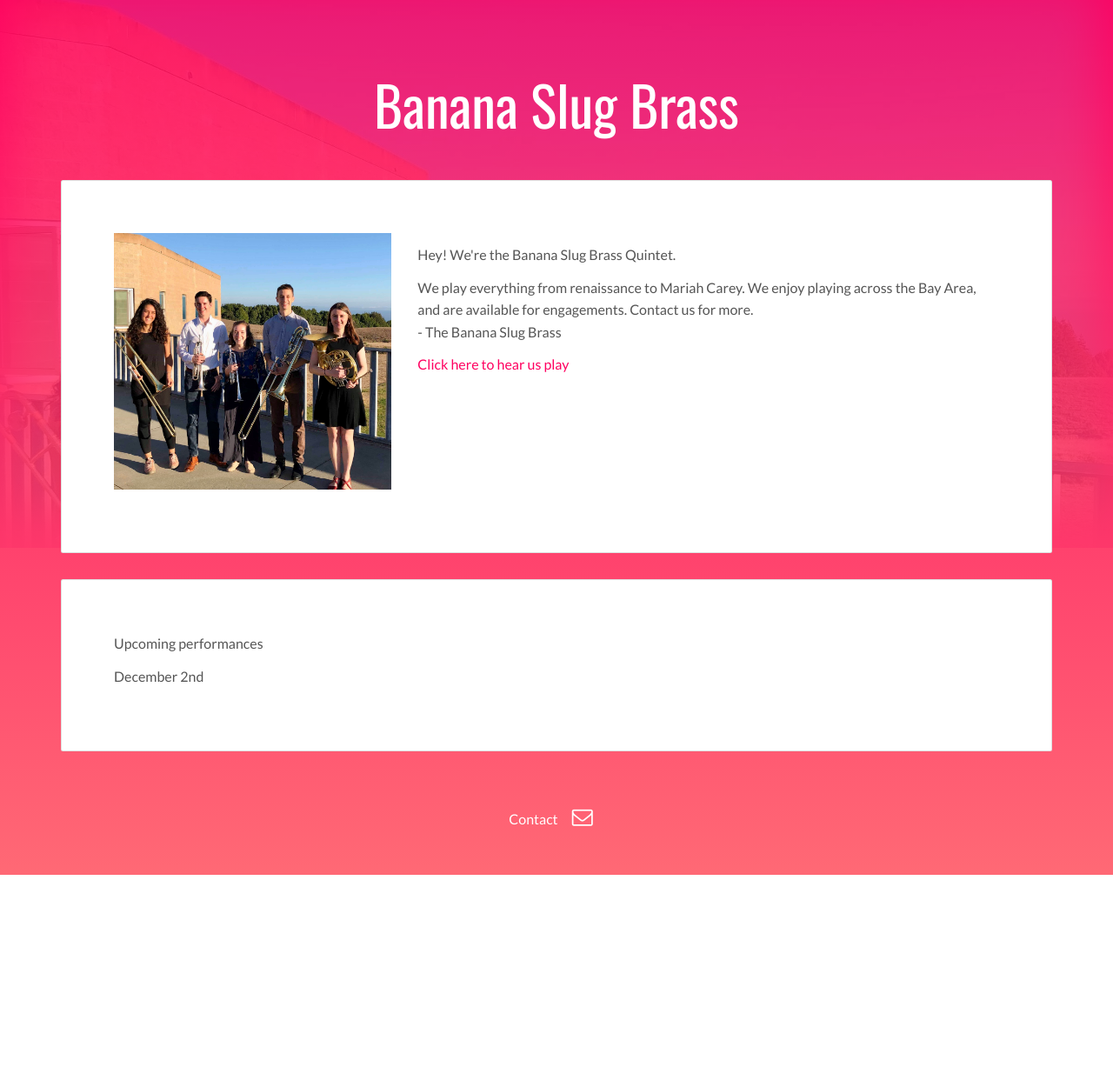
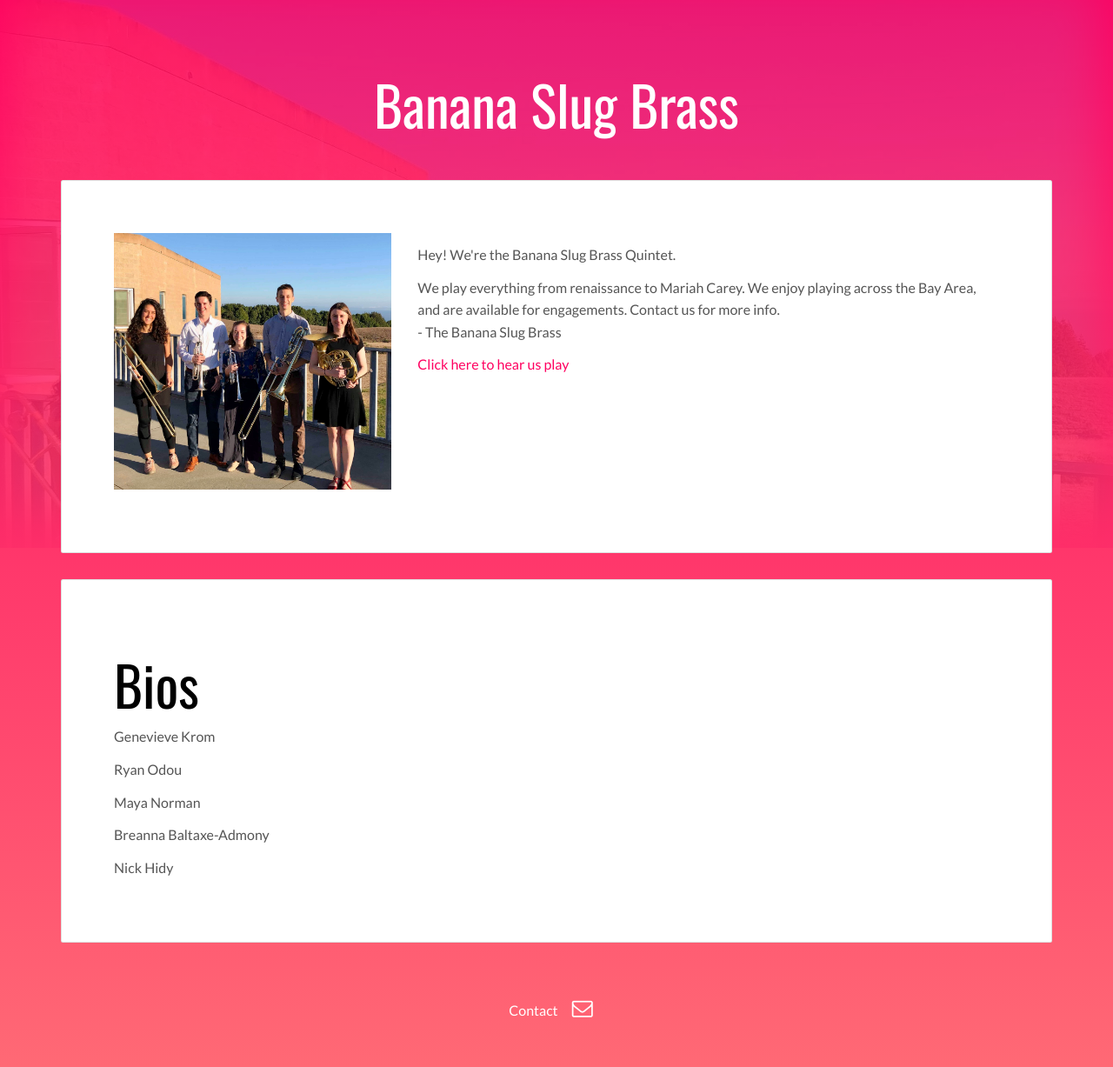
Before and after one commit to bbaltaxe/bbaltaxe.github.io, a Jekyll site: the page slugbrass.html, which Jekyll copies as it is, in a window 1280 px wide. Shown: the whole page at 87% size. Built offline with Jekyll 4.4.1, drawn with Linux system fonts in a browser that asks for light colours; before the commit the page ends 1006 px from its top, so only the background shows below that.

Commit message:
Update slugbrass.html

```diff
--- a/slugbrass.html
+++ b/slugbrass.html
@@ -49,7 +49,7 @@
 
                   <p></p>
                   <p> Hey! We're the Banana Slug Brass Quintet.
-                  <p> We play everything from renaissance to Mariah Carey. We enjoy playing across the Bay Area, and are available for engagements. Contact us for more.
+                  <p> We play everything from renaissance to Mariah Carey. We enjoy playing across the Bay Area, and are available for engagements. Contact us for more info.
                     <br /> - The Banana Slug Brass </p>
 
                   <a href="Dot Map.pdf">
@@ -73,8 +73,12 @@
 
                 <div class="col-md-8">
 
-                  <p> Upcoming performances </p>
-                  <p> December 2nd</p>
+                  <h1> Bios </h1>
+                  <p> Genevieve Krom </p>
+                  <p> Ryan Odou </p>
+                  <p> Maya Norman </p>
+                  <p> Breanna Baltaxe-Admony </p>
+                  <p> Nick Hidy </p>
 
                 </div>
               </div>
```
